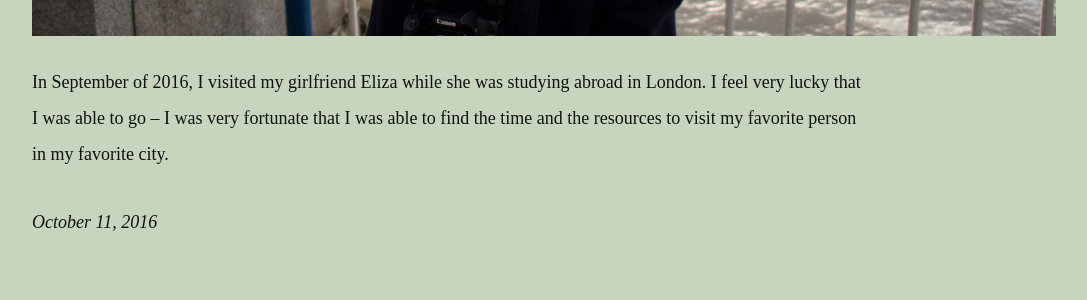
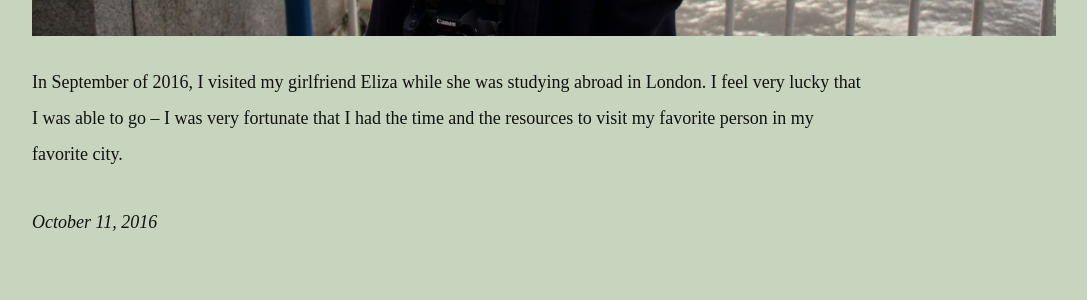
Before and after one commit to ethnt/ethnt.me, a Jekyll site: the page built from _posts/2016-10-11-london-2016.markdown, in a window 1280 px wide. Shown: the part 1694-1994 px from the top of the page, without its empty margins (96-1183 px from the left). Built offline with Jekyll 4.4.1, drawn with Linux system fonts in a browser that asks for light colours.

Commit message:
Updated London 2016

```diff
--- a/_posts/2016-10-11-london-2016.markdown
+++ b/_posts/2016-10-11-london-2016.markdown
@@ -6,4 +6,4 @@ images:
 - "/uploads/london002.jpg"
 ---
 
-In September of 2016, I visited my girlfriend Eliza while she was studying abroad in London. I feel very lucky that I was able to go -- I was very fortunate that I was able to find the time and the resources to visit my favorite person in my favorite city.
+In September of 2016, I visited my girlfriend Eliza while she was studying abroad in London. I feel very lucky that I was able to go -- I was very fortunate that I had the time and the resources to visit my favorite person in my favorite city.
```
